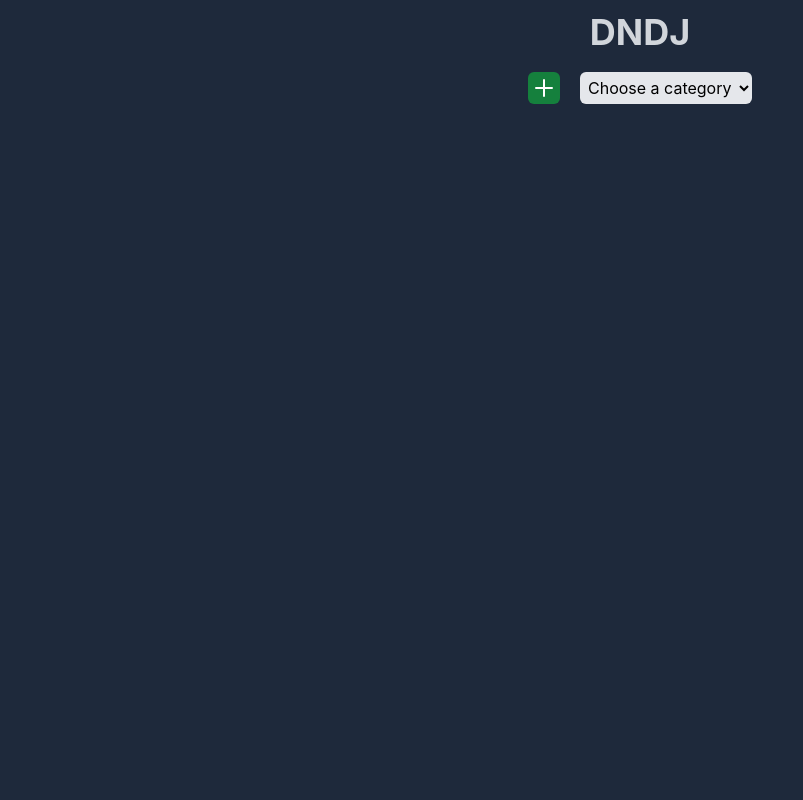
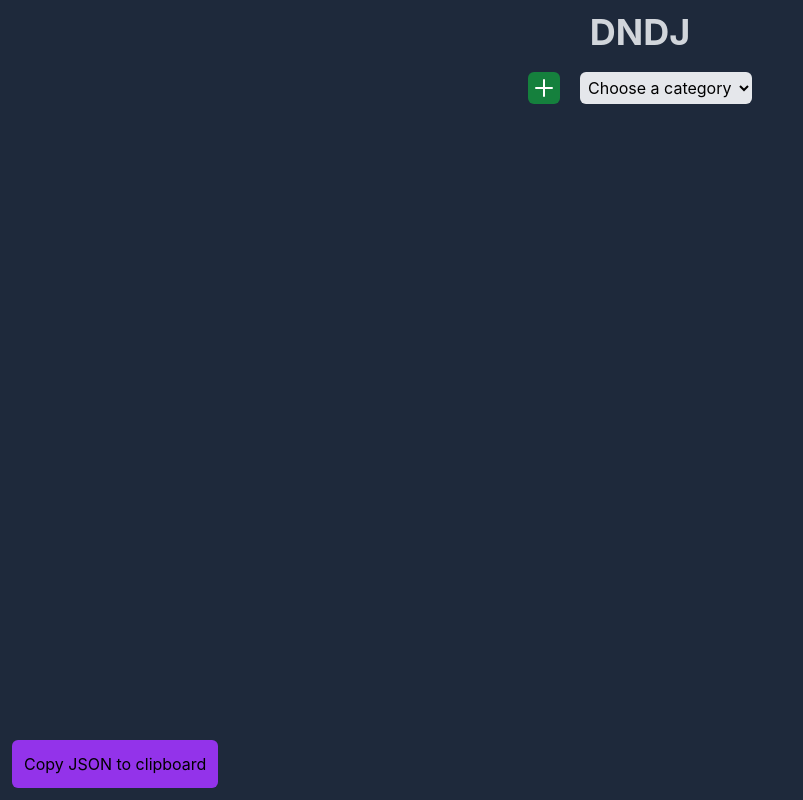
Before and after one commit to mackhack321/dndj, a React (Create React App) app: page / in a window 1280 px wide. Shown: the whole page, without its empty margins (0-803 px from the left). Built offline with nearby package versions, Linux system fonts and the light colour scheme.

Commit message:
add copy button

```diff
--- a/src/App.js
+++ b/src/App.js
@@ -8,6 +8,10 @@ function App() {
   const [tracks, setTracks] = useState([]);
   const [showNewTrack, setShowNewTrack] = useState(false);
   const [selectedCategory, setSelectedCategory] = useState("default");
+
+  function copyJson() {
+    navigator.clipboard.writeText(localStorage.getItem("tracks").toString());
+  }
 
   function updateTracks() {
     let tracks = JSON.parse(localStorage.getItem("tracks"));
@@ -125,6 +129,12 @@ function App() {
           );
         })}
       </div>
+      <button
+        className="absolute p-3 m-3 left-0 bottom-0 bg-purple-600 hover:bg-purple-400 rounded-md w-fit"
+        onClick={() => copyJson()}
+      >
+        Copy JSON to clipboard
+      </button>
     </div>
   );
 }
```
